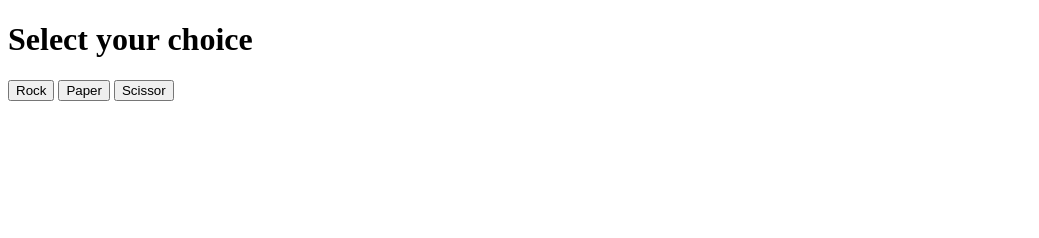
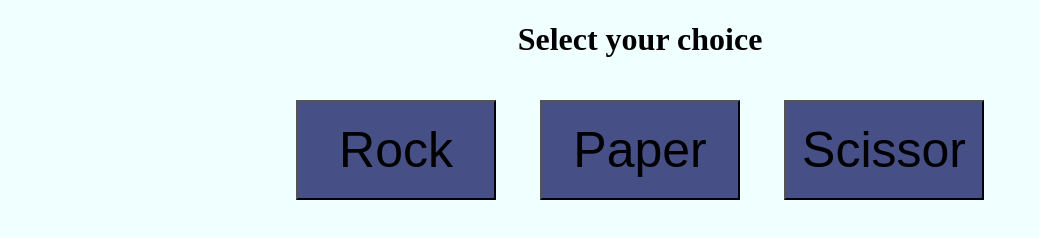
Before and after one commit to Palash-95/Rock-paper-scissor, a plain HTML site: page index.html in a window 1280 px wide. Shown: the whole page, without its empty margins (0-1039 px from the left). Drawn offline with Linux system fonts and the light colour scheme.

Commit message:
Add style to the ui

```diff
--- a/index.html
+++ b/index.html
@@ -5,6 +5,7 @@
     <meta http-equiv="X-UA-Compatible" content="IE=edge">
     <meta name="viewport" content="width=device-width, initial-scale=1.0">
     <title>Document</title>
+    <link rel="stylesheet" href="style.css">
 </head>
 <body>
     <h1>Select your choice</h1>
--- a/javascript.js
+++ b/javascript.js
@@ -56,11 +56,13 @@ function playRound(e){
     result.appendChild(score);
     if (computerScore === 5){
         winner.textContent = " YOU LOSE !!! wanna play again?";
+        winner.style.color = "red";
         result.appendChild(winner);
         resetGame();
     }
     else if (userScore === 5) {
         winner.textContent = "CONGRATULATIONS!!! You won";
+        winner.style.color = "green";
         result.appendChild(winner);
         resetGame();
     }
--- /dev/null
+++ b/style.css
@@ -0,0 +1,12 @@
+body{
+    text-align: center;
+    background-color: azure;
+}
+
+button{
+    width: 200px;
+    height: 100px;
+    font-size: 50px;
+    margin: 20px;
+    background-color: rgb(70, 80, 134);
+}
```
